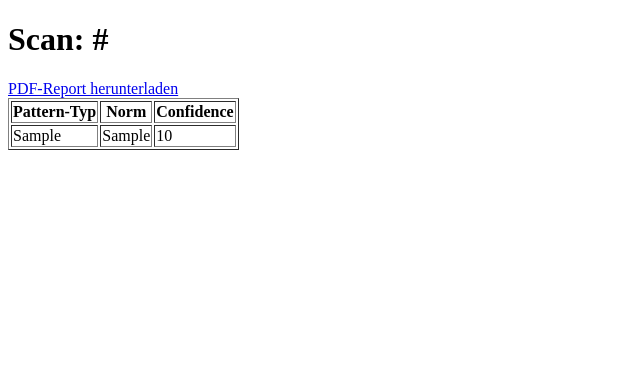
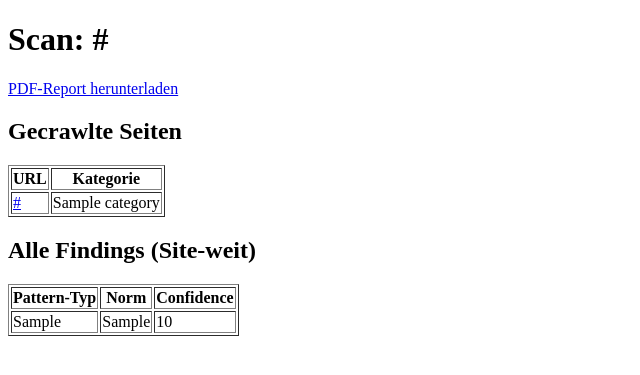
Before and after one commit to Alextum207/Kali, a FastAPI app: template app/templates/scan_detail.html in a window 1280 px wide. Shown: the top 375 px of the page, without its empty margins (0-640 px from the left). Run offline with FastAPI, Linux system fonts and the light colour scheme; the template is opened without the code that fills it: most values are stand-ins (such as "Sample title", 1, 10 or a date in 2020); parts of the project's set-up code (start-up, migrations or seed data) failed here and were passed over.

Commit message:
feat: dashboard lists crawled pages, per-page findings view

```diff
--- a/app/main.py
+++ b/app/main.py
@@ -7,7 +7,7 @@ from fastapi.responses import RedirectResponse, HTMLResponse, FileResponse
 from fastapi.templating import Jinja2Templates
 from playwright.async_api import async_playwright
 
-from app.db import init_db, get_scan, get_findings
+from app.db import init_db, get_scan, get_findings, get_pages, get_page_findings
 from app.scan import run_site_scan
 from app.url_safety import validate_scan_url
 
@@ -78,9 +78,21 @@ def scan_detail(request: Request, scan_id: int, conn: sqlite3.Connection = Depen
     scan = get_scan(conn, scan_id)
     if scan is None:
         raise HTTPException(status_code=404, detail="Scan not found")
+    pages = get_pages(conn, scan_id)
     findings = get_findings(conn, scan_id)
     return templates.TemplateResponse(
-        request, "scan_detail.html", {"scan": scan, "findings": findings}
+        request, "scan_detail.html", {"scan": scan, "pages": pages, "findings": findings}
+    )
+
+
+@app.get("/scans/{scan_id}/pages/{page_id}", response_class=HTMLResponse)
+def page_detail(request: Request, scan_id: int, page_id: int, conn: sqlite3.Connection = Depends(_get_conn)):
+    scan = get_scan(conn, scan_id)
+    if scan is None:
+        raise HTTPException(status_code=404, detail="Scan not found")
+    findings = get_page_findings(conn, page_id)
+    return templates.TemplateResponse(
+        request, "page_detail.html", {"scan": scan, "page_id": page_id, "findings": findings}
     )
 
 
--- a/app/templates/scan_detail.html
+++ b/app/templates/scan_detail.html
@@ -4,6 +4,16 @@
 <body>
   <h1>Scan: {{ scan.url }}</h1>
   <a href="/scans/{{ scan.id }}/report.pdf">PDF-Report herunterladen</a>
+
+  <h2>Gecrawlte Seiten</h2>
+  <table border="1">
+    <tr><th>URL</th><th>Kategorie</th></tr>
+    {% for p in pages %}
+    <tr><td><a href="/scans/{{ scan.id }}/pages/{{ p.id }}">{{ p.url }}</a></td><td>{{ p.category }}</td></tr>
+    {% endfor %}
+  </table>
+
+  <h2>Alle Findings (Site-weit)</h2>
   <table border="1">
     <tr><th>Pattern-Typ</th><th>Norm</th><th>Confidence</th></tr>
     {% for f in findings %}
```
Also changed, not shown: app/templates/page_detail.html (added, +14 -0 lines), tests/test_main.py (+42 -0 lines).
